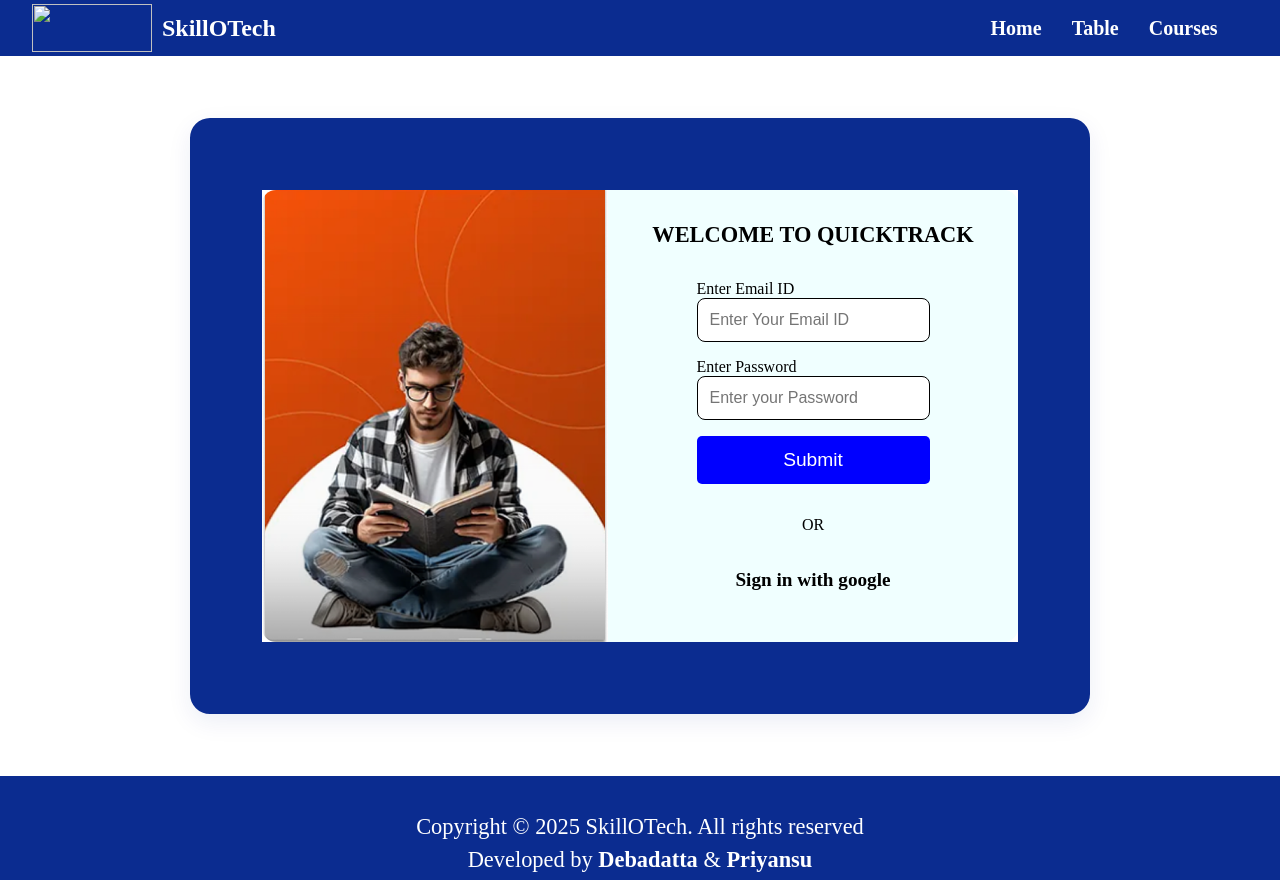
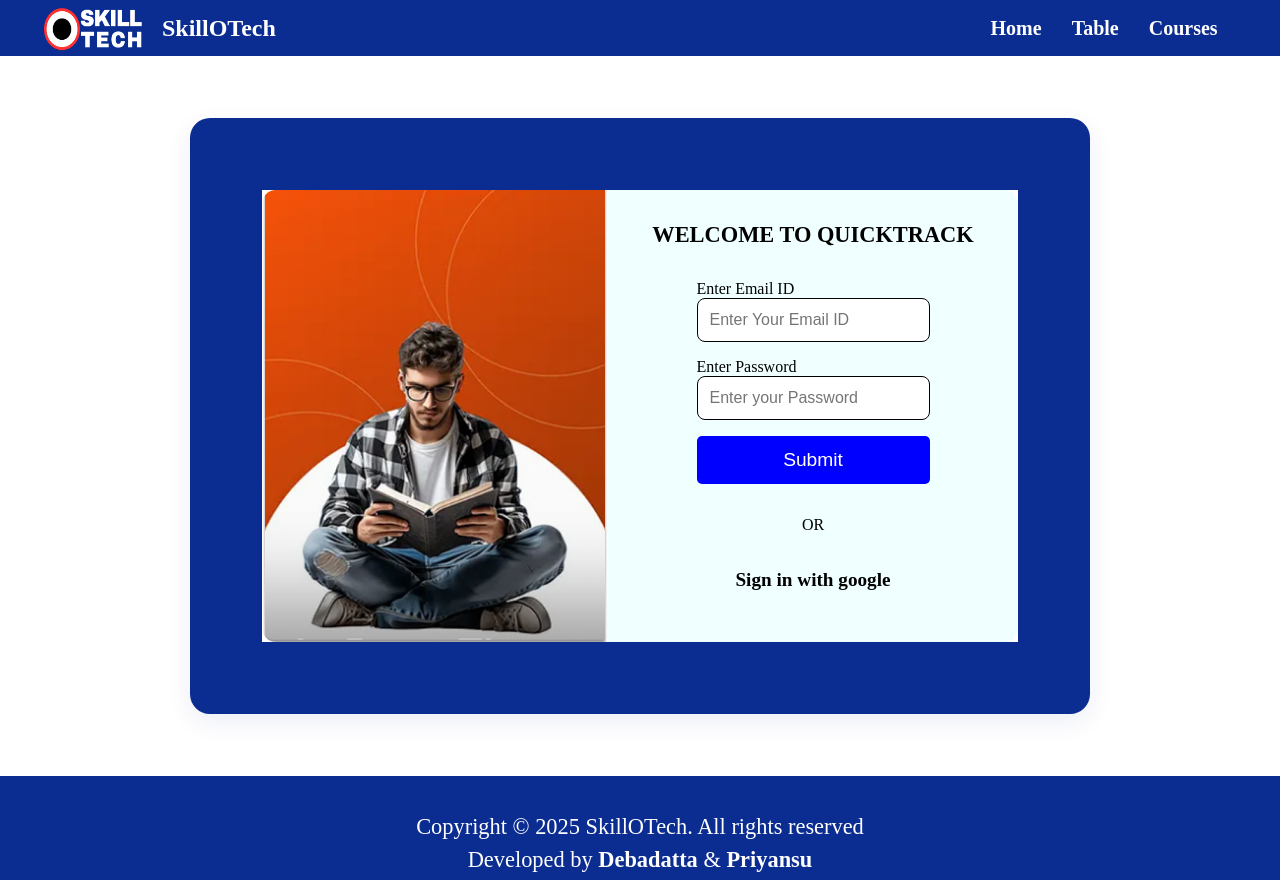
Before and after one commit to debadatta77/SkillOTech-Website, a plain HTML site: page index.html in a window 1280 px wide. Drawn offline with Linux system fonts and the light colour scheme; the site is published under a folder, as on GitHub Pages, so addresses that start at the root find nothing.

Commit message:
Update index.html

```diff
--- a/index.html
+++ b/index.html
@@ -265,7 +265,7 @@
     <div class="navbar">
         <div class="image">
             <a href="#">
-                <img src="/assets/SKILLO-8a955eb4.png" alt="">
+                <img src="assets/SKILLO-8a955eb4.png" alt="">
                 <p class="logo-text">SkillOTech</p>
             </a>
         </div>
```
